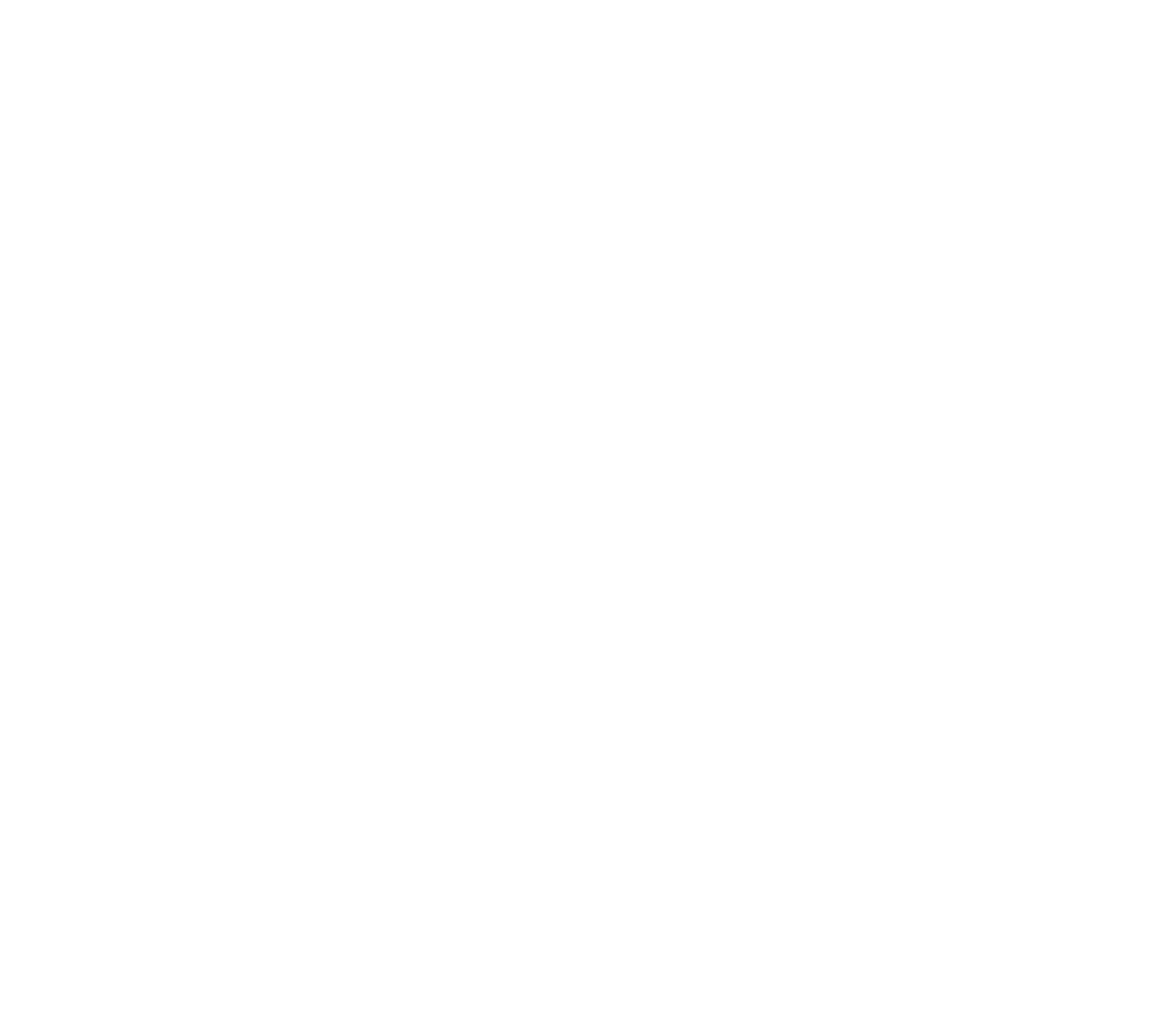
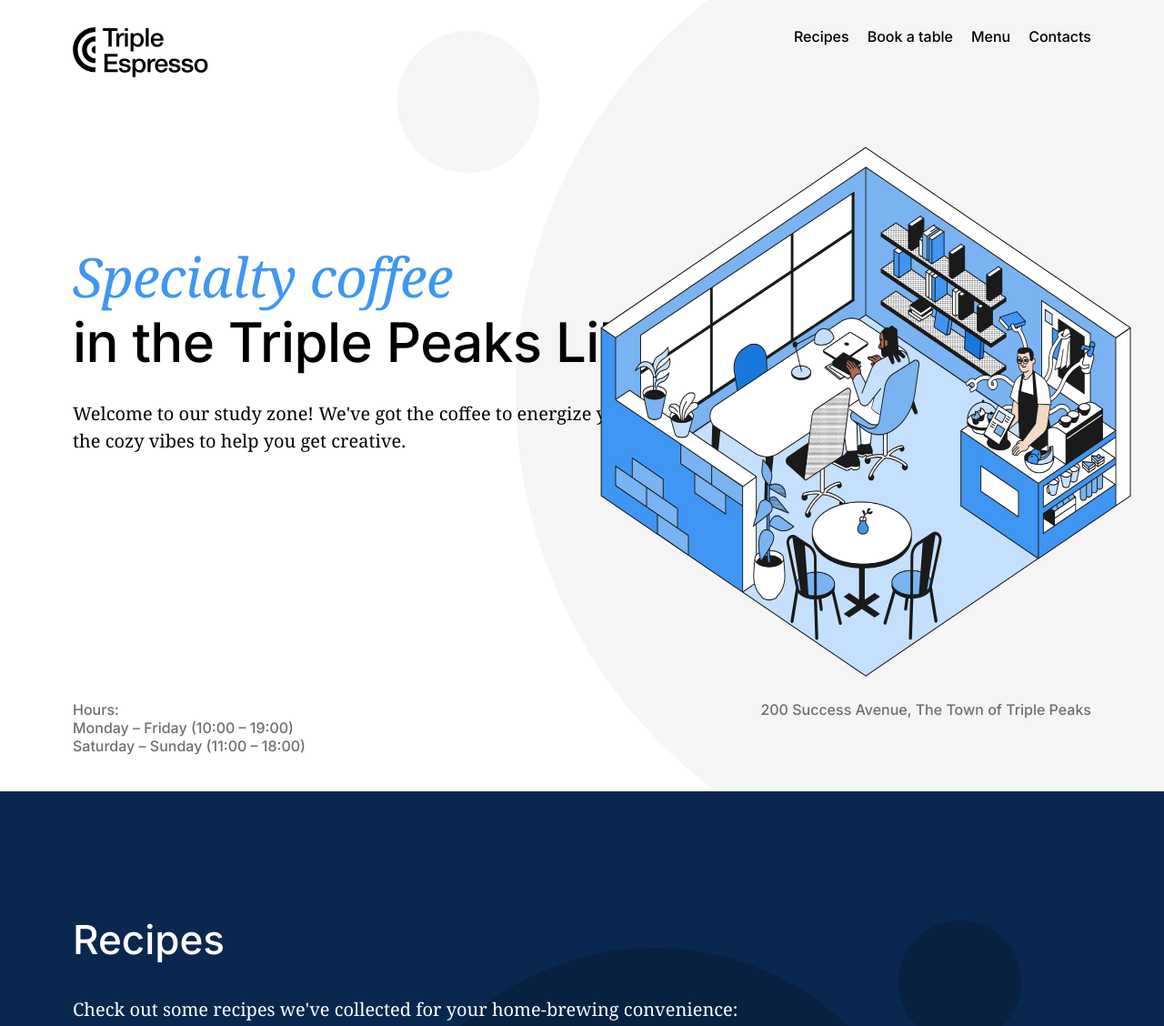
Before and after one commit to yuranest/Sprint-2, a plain HTML site: page index.html in a window 1280 px wide. Shown: the top 1128 px of the page at 91% size. Before the commit the page ends 800 px from the top, so only its background shows below. Drawn offline with Linux system fonts and the light colour scheme.

Commit message:
New update for my project

```diff
--- a/index.html
+++ b/index.html
@@ -19,9 +19,90 @@
   </head>
   <body>
     <div class="page">
-      <header class="header"></header>
+      <header class="header">
+        <nav class="nav">
+          <img
+            src="./images/logo_coffeeshop_dark.svg"
+            alt="Triple Espresso Logo"
+            class="nav__logo"
+          />
+          <ul class="nav__links">
+            <li>
+              <a href="#Recipes" class="nav__link">Recipes</a>
+            </li>
+            <li>
+              <a href="#Book_a_table" class="nav__link">Book a table</a>
+            </li>
+            <li>
+              <a href="#Menu" class="nav__link">Menu</a>
+            </li>
+            <li>
+              <a href="#Contacts" class="nav__link">Contacts</a>
+            </li>
+          </ul>
+        </nav>
+        <h1 class="header__title">
+          <span class="header__span-accent">Specialty coffee</span>in the Triple
+          Peaks Library
+        </h1>
+        <p class="header__description">
+          Welcome to our study zone! We've got the coffee to energize you and
+          the cozy vibes to help you get creative.
+        </p>
+
+        <img
+          src="./images/inside_coffee_shop.png"
+          alt="Illustration 'Inside the library'"
+          class="header__image"
+        />
+
+        <div class="header__footer">
+          <div>
+            <p class="header__paragraph">Hours:</p>
+            <p class="header__paragraph">Monday – Friday (10:00 – 19:00)</p>
+            <p class="header__paragraph">Saturday – Sunday (11:00 – 18:00)</p>
+          </div>
+          <p class="header__paragraph">
+            200 Success Avenue, The Town of Triple Peaks
+          </p>
+        </div>
+      </header>
       <main class="content">
-        <section class="recipes"></section>
+        <section id="Recipes" class="recipes">
+          <h2 class="recipes__title">Recipes</h2>
+          <p class="recipes__subtitle">
+            Check out some recipes we've collected for your home-brewing
+            convenience:
+          </p>
+          <div class="recipes__videos">
+            <div>
+              <iframe
+                class="iframe"
+                src="https://www.youtube.com/embed/j6VlT_jUVPc?si=zoppA1sScpB7dXmy"
+                title="YouTube video player"
+                allow="accelerometer; autoplay; clipboard-write; encrypted-media; gyroscope; picture-in-picture; web-share"
+                referrerpolicy="strict-origin-when-cross-origin"
+                allowfullscreen
+              ></iframe>
+              <p class="recipes__video-caption">
+                <span>Aeropress recipe</span> ~5 min
+              </p>
+            </div>
+            <div>
+              <iframe
+                class="iframe"
+                src="https://www.youtube.com/embed/st571DYYTR8?si=I0p-hvxun5mc5Yuv"
+                title="YouTube video player"
+                allow="accelerometer; autoplay; clipboard-write; encrypted-media; gyroscope; picture-in-picture; web-share"
+                referrerpolicy="strict-origin-when-cross-origin"
+                allowfullscreen
+              ></iframe>
+              <p class="recipes__video-caption">
+                <span>French press recipe</span> ~15 min
+              </p>
+            </div>
+          </div>
+        </section>
         <section class="reservation"></section>
         <section class="menu"></section>
         <section class="about"></section>
--- a/pages/index.css
+++ b/pages/index.css
@@ -6,3 +6,162 @@
   line-height: 20px;
   font-family: "Inter", Arial, sans-serif;
 }
+
+.header {
+  position: relative;
+  height: 100vh;
+  min-height: 720px;
+  max-height: 800px;
+  padding: 30px 80px 40px;
+  display: flex;
+  flex-direction: column;
+  background-color: #fff;
+  background-repeat: no-repeat;
+  background-position: center;
+  background-size: cover;
+  background-image: url("/images/background_header.svg");
+}
+
+.header__image {
+  position: absolute;
+  width: 646px;
+  height: 658px;
+  top: 124px;
+  right: 5px;
+  z-index: 0;
+}
+
+.nav {
+  display: flex;
+  justify-content: space-between;
+}
+
+.nav_logo {
+  left: -50px;
+  position: relative;
+  width: 105px;
+  height: 39px;
+}
+
+.nav__links {
+  display: flex;
+  gap: 20px;
+  margin: 0;
+  list-style-type: none;
+  padding: 0;
+}
+
+.nav__link {
+  font-family: "Inter";
+  font-style: normal;
+  font-weight: 500;
+  font-size: 16px;
+  line-height: 20px;
+  color: #000000;
+  text-decoration: none;
+}
+
+.header__title {
+  max-width: 729px;
+  margin: 183px 0 0;
+  font-family: "Inter";
+  font-style: normal;
+  font-weight: 500;
+  font-size: 60px;
+  line-height: 72px;
+  letter-spacing: -0.6px;
+}
+
+.header__description {
+  margin: 28px 0 0;
+  max-width: 683px;
+  font-family: "Noto Serif";
+  font-style: normal;
+  font-weight: normal;
+  font-size: 20px;
+  line-height: 30px;
+}
+
+.header__span-accent {
+  display: block;
+  font-family: "Noto Serif";
+  font-style: italic;
+  font-weight: normal;
+  font-size: 60px;
+  line-height: 72px;
+  color: #3f96f3;
+}
+
+.header__footer {
+  display: flex;
+  justify-content: space-between;
+  margin-top: auto;
+  font-family: "Inter";
+  font-style: normal;
+  font-weight: 500;
+  font-size: 16px;
+  line-height: 20px;
+  color: #6f6f6f;
+}
+
+.header__paragraph {
+  margin: 0;
+  font-family: "Inter";
+  font-style: normal;
+  font-weight: 500;
+  font-size: 16px;
+  line-height: 20px;
+  color: #6f6f6f;
+}
+
+.content {
+  background-color: #0a2750;
+  background-image: url("/images/background_recipes.svg");
+}
+
+.recipes {
+  padding: 100px 80px 215px;
+}
+
+.recipes__title {
+  font-family: "Inter";
+  font-style: normal;
+  font-weight: 500;
+  font-size: 44px;
+  line-height: 52px;
+  color: #fff;
+}
+
+.recipes__subtitle {
+  margin-top: 24px;
+  font-family: "Noto Serif";
+  font-style: normal;
+  font-weight: normal;
+  font-size: 20px;
+  line-height: 30px;
+  color: #fff;
+}
+
+.recipes__videos {
+  display: flex;
+  justify-content: center;
+  gap: 40px;
+}
+
+.recipes__video-caption {
+  display: flex;
+  justify-content: space-between;
+  margin-top: 24px;
+  font-family: "Inter";
+  font-style: normal;
+  font-weight: 500;
+  font-size: 20px;
+  line-height: 30px;
+  color: #fff;
+}
+
+.iframe {
+  border: none;
+  width: 560px;
+  height: 315px;
+}
```
